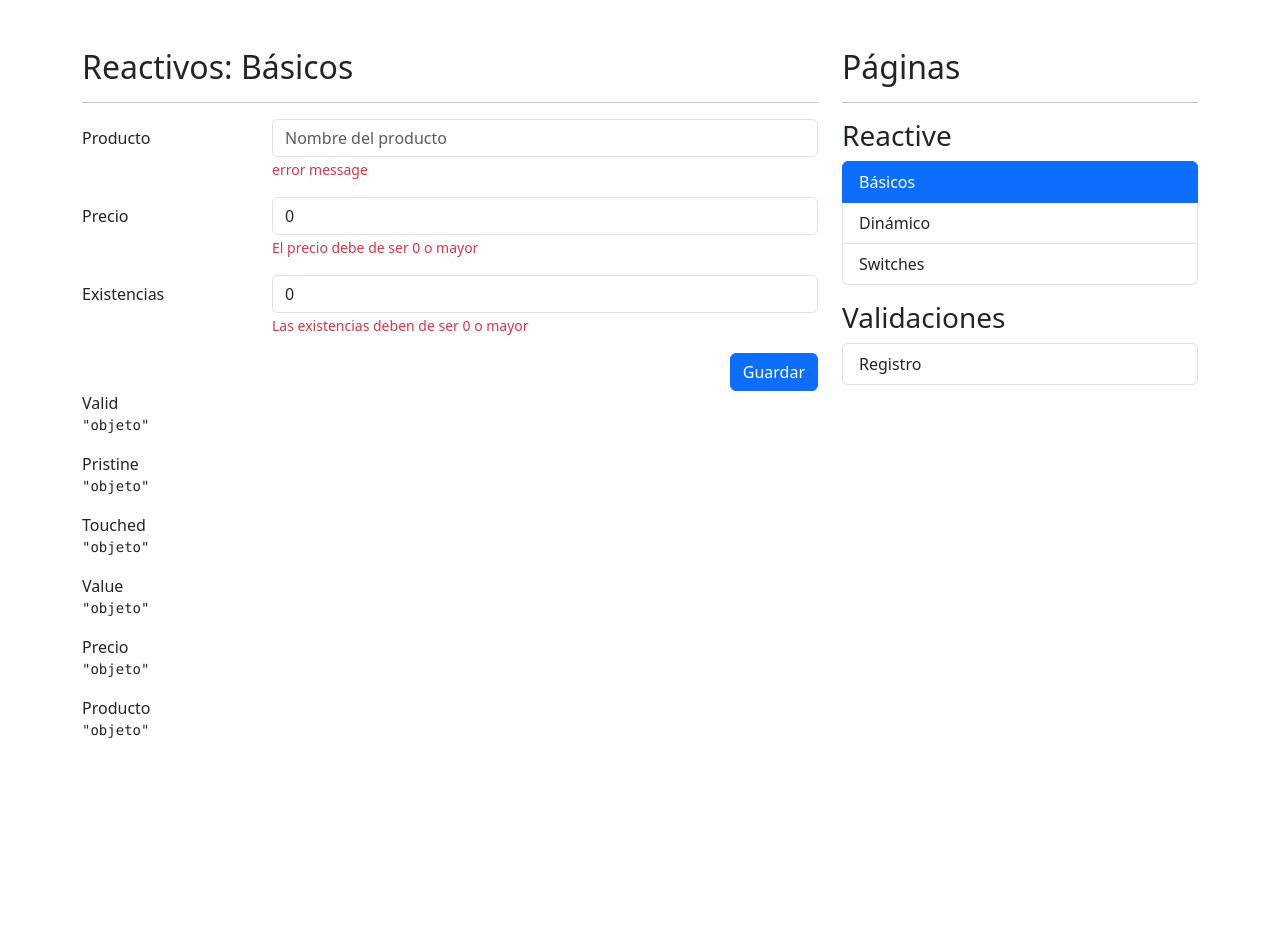
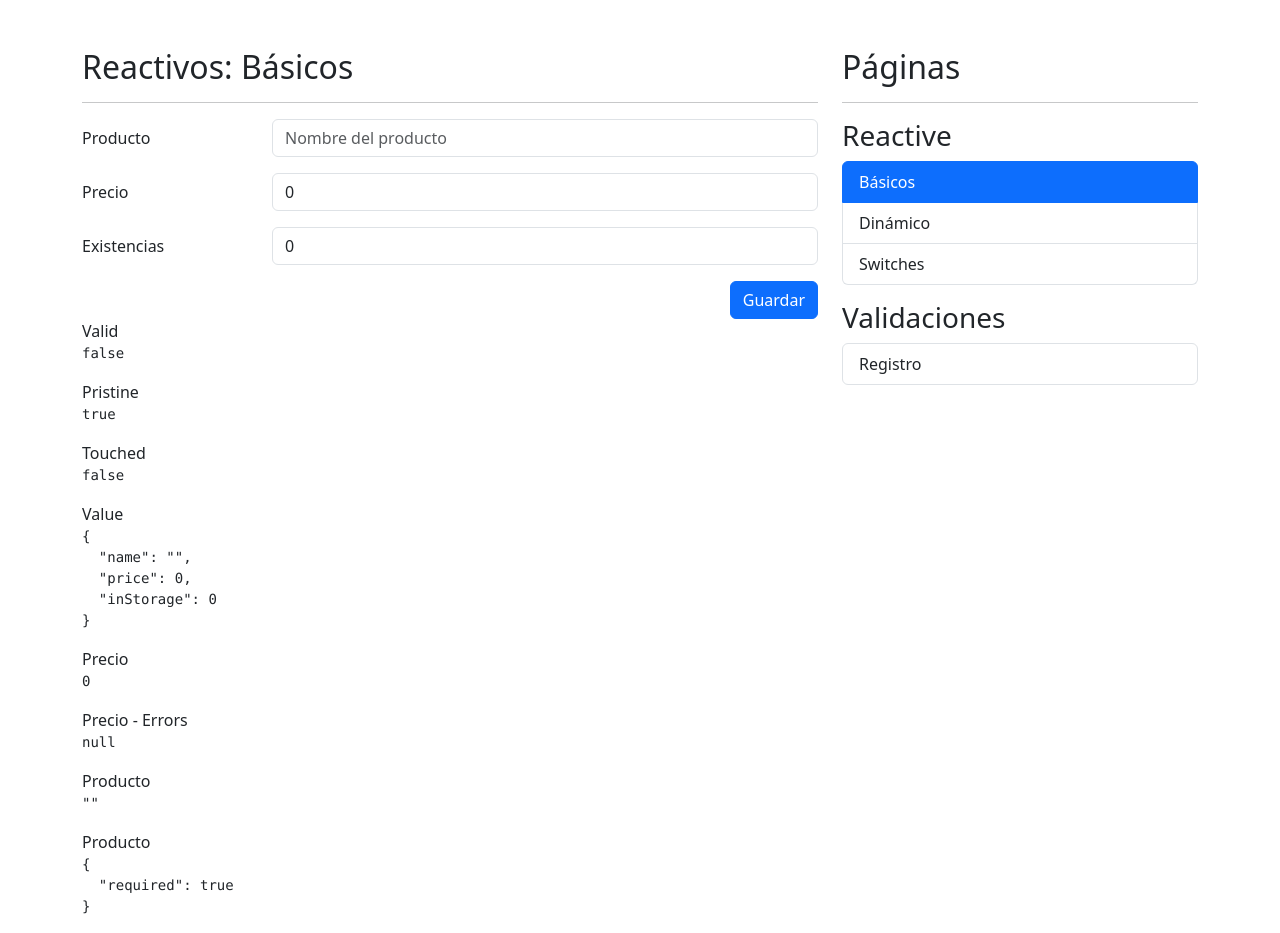
Before and after one commit to JimmyCabIni/angular-forms, an Angular app: page /reactive/basic in a window 1280 px wide. Before the commit the page ends 800 px from the top, so only its background shows below. Built offline with nearby package versions, Linux system fonts and the light colour scheme.

Commit message:
Validación de formularios con mensajes de error

```diff
--- a/src/app/reactive/pages/basic-page/basic-page.component.html
+++ b/src/app/reactive/pages/basic-page/basic-page.component.html
@@ -16,10 +16,11 @@
                            formControlName="name"
                            placeholder="Nombre del producto">
 
-                    <span class="form-text text-danger">
-                        <!-- Debe de ser de 3 letras -->
-                        error message
+                    <span *ngIf="isValidField('name')"
+                          class="form-text text-danger">
+                        {{ getFieldError('name') }}
                     </span>
+
                 </div>
             </div>
 
@@ -31,7 +32,7 @@
                            class="form-control"
                            formControlName="price"
                            placeholder="Precio del producto">
-                    <span class="form-text text-danger">
+                    <span *ngIf="isValidField('price')" class="form-text text-danger">
                         El precio debe de ser 0 o mayor
                     </span>
                 </div>
@@ -46,7 +47,7 @@
                            formControlName="inStorage"
                            placeholder="Existencias del producto">
 
-                    <span class="form-text text-danger">
+                    <span *ngIf="isValidField('inStorage')" class="form-text text-danger">
                          Las existencias deben de ser 0 o mayor
                     </span>
                 </div>
@@ -76,21 +77,27 @@
     <div class="col">
 
         <span>Valid</span>
-        <pre>{{ 'objeto' | json }}</pre>
+        <pre>{{ myForm.valid| json }}</pre>
 
         <span>Pristine</span>
-        <pre>{{ 'objeto' | json }}</pre>
+        <pre>{{ myForm.pristine| json }}</pre>
 
         <span>Touched</span>
-        <pre>{{ 'objeto' | json }}</pre>
+        <pre>{{ myForm.touched | json }}</pre>
 
         <span>Value</span>
-        <pre>{{ 'objeto' | json }}</pre>
+        <pre>{{ myForm.value| json }}</pre>
 
         <span>Precio</span>
-        <pre>{{ 'objeto' | json }}</pre>
+        <pre>{{ myForm.controls['price'].value | json }}</pre>
+
+        <span>Precio - Errors</span>
+        <pre>{{ myForm.controls['price'].errors | json }}</pre>
 
         <span>Producto</span>
-        <pre>{{ 'objeto' | json }}</pre>
+        <pre>{{ myForm.controls['name'].value | json }}</pre>
+
+        <span>Producto</span>
+        <pre>{{ myForm.controls['name'].errors | json }}</pre>
     </div>
 </div>
--- a/src/app/reactive/pages/basic-page/basic-page.component.ts
+++ b/src/app/reactive/pages/basic-page/basic-page.component.ts
@@ -1,11 +1,18 @@
-import { Component } from '@angular/core';
-import { FormBuilder, FormControl, FormGroup } from '@angular/forms';
+import { Component, OnInit } from '@angular/core';
+import { FormBuilder, FormGroup, Validators } from '@angular/forms';
+
+const rtx5090 = {
+    name: 'RTX 5090' ,
+    price: 2500,
+    inStorage: 6
+}
+
 
 @Component({
   templateUrl: './basic-page.component.html',
   styles: ``
 })
-export class BasicPageComponent {
+export class BasicPageComponent implements OnInit {
 
   // Otra opción
   // public myForm: FormGroup = new FormGroup({
@@ -15,15 +22,54 @@ export class BasicPageComponent {
   // });
 
   public myForm: FormGroup = this.fb.group({
-    name: [''],
-    price: [0],
-    inStorage: [0],
+    name: ['', [ Validators.required, Validators.minLength(3) ] ],
+    price: [0, [ Validators.required, Validators.min(0)]],
+    inStorage: [0, [ Validators.required, Validators.min(0) ]],
   })
 
   constructor( private fb: FormBuilder ){}
 
+  ngOnInit(): void {
+    //this.myForm.reset( rtx5090 )
+  }
+
+  // Comprueba si tiene errores y se ha tocado el campo del form
+  isValidField( field: string ):boolean | null {
+    return this.myForm.controls[field].errors
+      && this.myForm.controls[field].touched
+  }
+
+  // Muestra el error que tiene
+  getFieldError(field:string): string | null {
+
+    if ( !this.myForm.controls[field] ) return null;
+
+    const errors = this.myForm.controls[field].errors || {};
+
+    for (const key of Object.keys(errors)) {
+      switch( key ) {
+        case 'required':
+          return 'Este campo es obligatorio';
+
+        case 'minlength':
+          return `Mínimo ${ errors['minlength'].requiredLength } caracteres`
+      }
+    }
+
+    return null;
+  }
+
+  // Lo llama el form
   onSave():void {
-    console.log(this.myForm.value)
+
+    if( this.myForm.invalid ) {
+      this.myForm.markAllAsTouched();
+      return;
+    }
+
+    console.log(this.myForm.value);
+
+    this.myForm.reset({ price:0, inStorage: 0 })
   }
 
 
```
